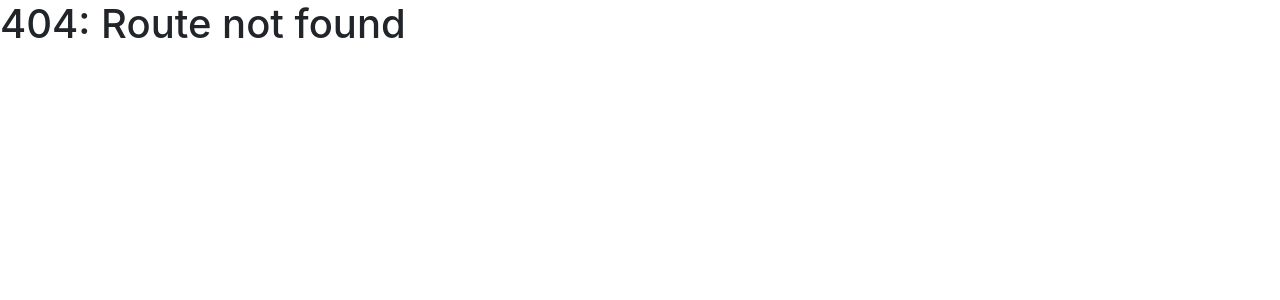
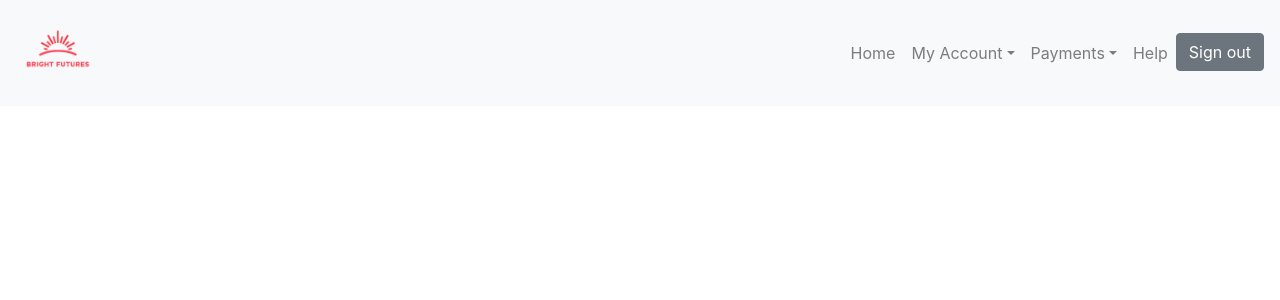
Before and after one commit to GTBitsOfGood/bright-futures-academy, a React (Create React App) app in the folder client/: page /landingPage in a window 1280 px wide. Before the commit this address had no page. Shown: the top 300 px of the page. Built offline with nearby package versions, Linux system fonts and the light colour scheme.

Commit message:
Add Landing Page

```diff
--- a/client/src/App.js
+++ b/client/src/App.js
@@ -5,6 +5,7 @@ import PaymentPortal from './pages/ParentPortal';
 import Login from './pages/Login';
 import PaymentPage from './pages/PaymentPage';
 import NoMatch from './pages/NoMatch';
+import LandingPage from './pages/LandingPage';
 
 // Adding redux to top level
 import { Provider } from "react-redux";
@@ -19,6 +20,7 @@ const App = () => (
       <Route path="/login" component={Login} />
       <Route path="/makePayment" component={PaymentPortal} />
       <Route path="/paymentPage" component={PaymentPage} />
+      <Route path="/landingPage" component={LandingPage}/>
       <Route component={NoMatch} />
       </Switch>
     </Router>
--- /dev/null
+++ b/client/src/pages/LandingPage.js
@@ -0,0 +1,23 @@
+import React, { Component } from 'react';
+import PrimaryNavbar from './../components/Navbar';
+
+/**
+ * Our Landing Page! This is what the parent will see before they sign in.
+ */
+class LandingPage extends Component {
+
+  constructor(props) {
+    super(props);
+
+    this.state = {
+    }
+  }
+
+  render() {
+    return (
+      <PrimaryNavbar />
+    );
+  }
+}
+
+export default LandingPage;
```
